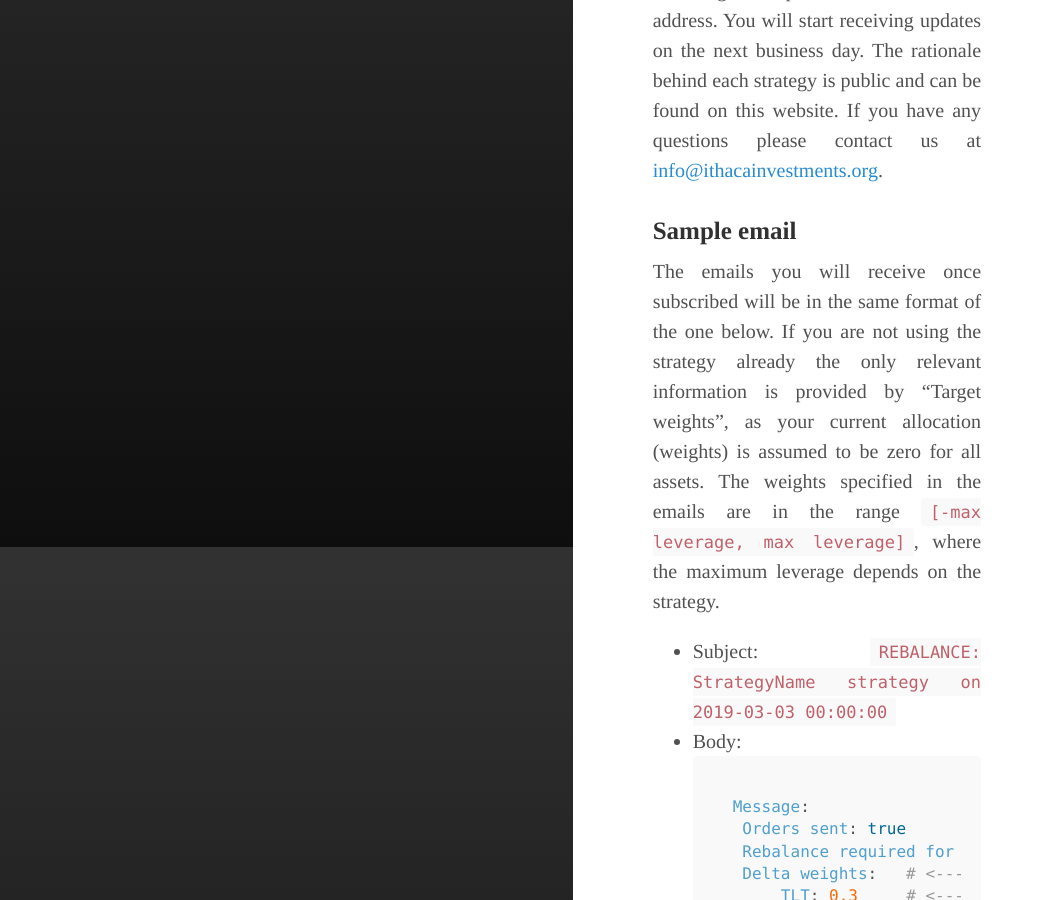
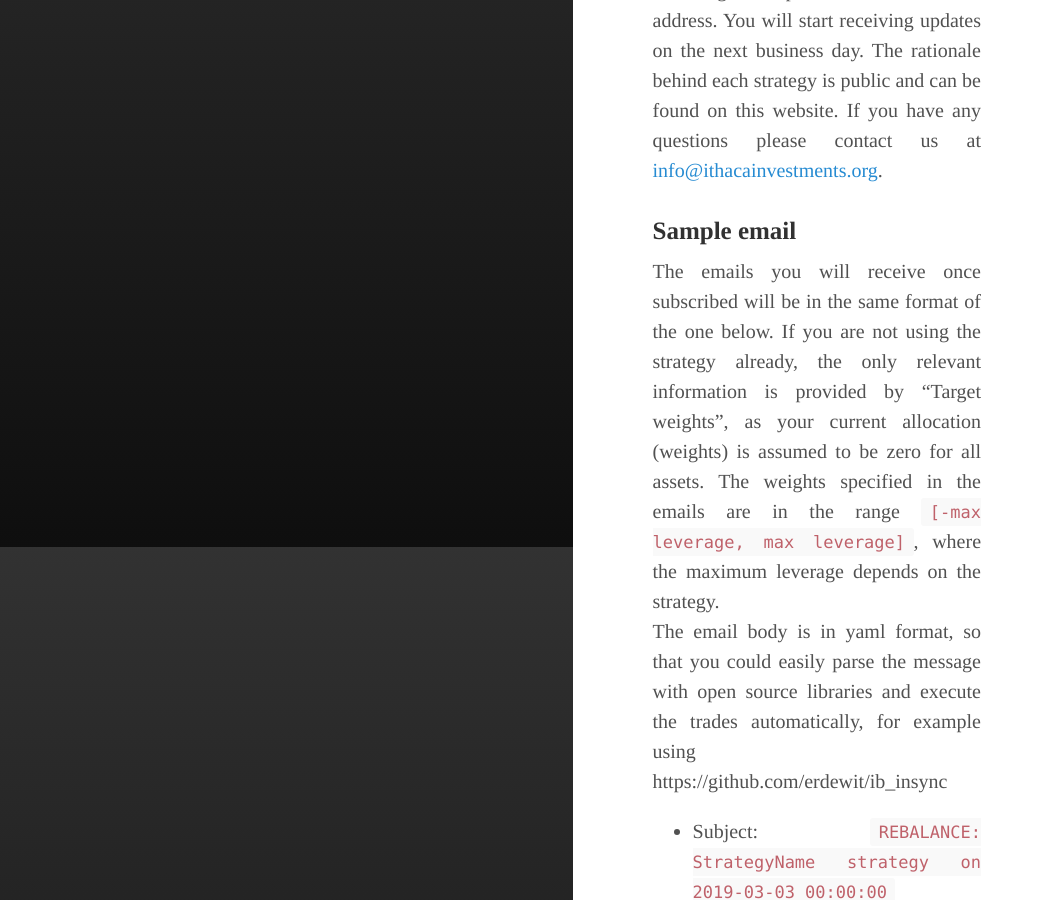
Before and after one commit to IthacaResearch/ithacaresearch.github.io, a Jekyll site: the page built from category/how-it-works.md, in a window 1280 px wide and 900 px high, scrolled down 353 px. Shown: the whole window, without its empty margins (0-1045 px from the left). Built offline with Jekyll 4.4.1, drawn with Linux system fonts in a browser that asks for light colours.

Commit message:
Update how-it-works.md

````diff
--- a/category/how-it-works.md
+++ b/category/how-it-works.md
@@ -9,7 +9,8 @@ Please ask for a trial period (maximum three months) or for a quote at <info@ith
 The rationale behind each strategy is public and can be found on this website. If you have any questions please contact us at <info@ithacainvestments.org>.
 
 ### Sample email
-The emails you will receive once subscribed will be in the same format of the one below. If you are not using the strategy already the only relevant information is provided by "Target weights", as your current allocation (weights) is assumed to be zero for all assets. The weights specified in the emails are in the range `[-max leverage, max leverage]`, where the maximum leverage depends on the strategy.
+The emails you will receive once subscribed will be in the same format of the one below. If you are not using the strategy already, the only relevant information is provided by "Target weights", as your current allocation (weights) is assumed to be zero for all assets. The weights specified in the emails are in the range `[-max leverage, max leverage]`, where the maximum leverage depends on the strategy.<br>
+The email body is in yaml format, so that you could easily parse the message with open source libraries and execute the trades automatically, for example using https://github.com/erdewit/ib_insync
 
 - Subject: ```REBALANCE: StrategyName strategy on 2019-03-03 00:00:00```
 - Body:
````
